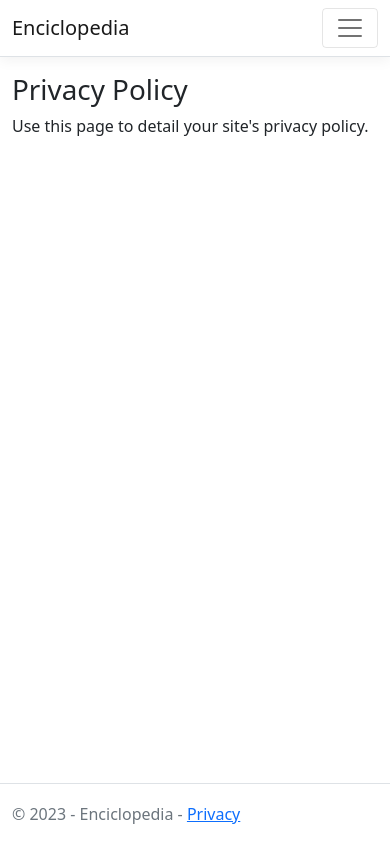
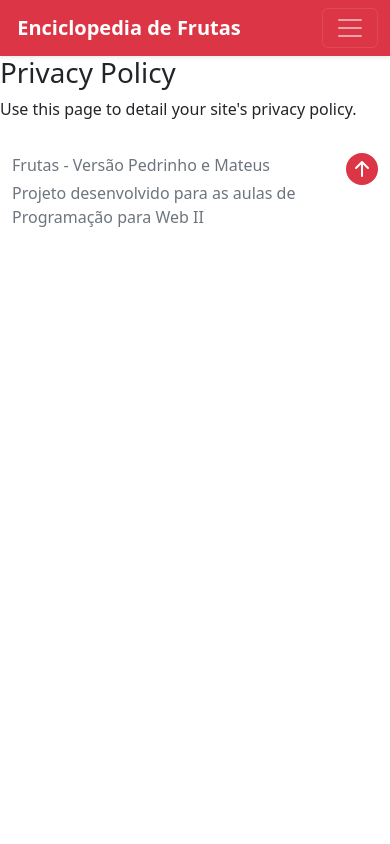
Before and after one commit to Bard0u/FruitsDictionary, an ASP.NET Core app: template Frutas/Views/Home/Privacy.cshtml in a window 390 px wide. Run offline with ASP.NET Core 8, Linux system fonts and the light colour scheme; the template is opened without the code that fills it, so the values that code supplies are empty; style sheets or scripts are compiled from the project's sources.

Commit message:
projeto quase finalizado

```diff
--- a/Frutas/Controllers/HomeController.cs
+++ b/Frutas/Controllers/HomeController.cs
@@ -26,7 +26,8 @@
         public IActionResult Details(int Numero)
     {
         var frutas = _fruitService.GetDetailedFruits(Numero);
-        return View();
+        frutas.Tipos = _fruitService.GetTipos();
+        return View(frutas);
     }
 
     public IActionResult Privacy()
--- a/Frutas/Models/DetailsDto.cs
+++ b/Frutas/Models/DetailsDto.cs
@@ -10,5 +10,8 @@
         public Fruta Prior { get; set; }
         public Fruta Current { get; set; }
         public Fruta Next { get; set; }
+
+        public List<Tipo> Tipos { get; set; }
+
     }
 }
--- a/Frutas/Views/Shared/_Layout.cshtml
+++ b/Frutas/Views/Shared/_Layout.cshtml
@@ -1,49 +1,83 @@
-<!DOCTYPE html>
-<html lang="en">
+<!doctype html>
+<html lang="pt-br">
+
 <head>
-    <meta charset="utf-8" />
-    <meta name="viewport" content="width=device-width, initial-scale=1.0" />
-    <title>@ViewData["Title"] - Enciclopedia de Frutas</title>
-    <link rel="stylesheet" href="~/lib/bootstrap/dist/css/bootstrap.min.css" />
-    <link rel="stylesheet" href="~/css/site.css" asp-append-version="true" />
-    <link rel="stylesheet" href="~/Frutas.styles.css" asp-append-version="true" />
+    <meta charset="utf-8">
+    <meta name="viewport" content="width=device-width, initial-scale=1">
+    <title>Enciclopedia de Frutas</title>
+
+    <link rel="apple-touch-icon" href="~/imgs/favico.png" sizes="180x180">
+    <link rel="icon" href="~/imgs/favico.png" sizes="32x32" type="image/png">
+    <link rel="icon" href="~/imgs/favico.png" sizes="16x16" type="image/png">
+    <link rel="icon" href="~/imgs/favico.png">
+
+<link href="https://cdn.jsdelivr.net/npm/bootstrap@5.2.0/dist/css/bootstrap.min.css" rel="stylesheet"
+        integrity="sha384-gH2yIJqKdNHPEq0n4Mqa/HGKIhSkIHeL5AyhkYV8i59U5AR6csBvApHHNl/vI1Bx" crossorigin="anonymous">
+    <link rel="stylesheet" href="css/site.css" />
+
 </head>
+
 <body>
     <header>
-        <nav class="navbar navbar-expand-sm navbar-toggleable-sm navbar-light bg-white border-bottom box-shadow mb-3">
-            <div class="container-fluid">
-                <a class="navbar-brand" asp-area="" asp-controller="Home" asp-action="Index">Enciclopedia</a>
-                <button class="navbar-toggler" type="button" data-bs-toggle="collapse" data-bs-target=".navbar-collapse" aria-controls="navbarSupportedContent"
-                        aria-expanded="false" aria-label="Toggle navigation">
+        <div class="collapse bg-danger" id="navbarHeader">
+            <div class="container">
+                <div class="row">
+                    <div class="col-sm-8 col-md-7 py-4">
+                        <h4 class="text-white">Sobre</h4>
+                        <p class="text-white">
+                            Projeto desenvolvido como trabalho do primeiro bimestre
+                        </p>
+                    </div>
+                    <div class="col-sm-4 offset-md-1 py-4">
+                        <h4 class="text-white">Contatos</h4>
+                        <ul class="list-unstyled">
+                            <li><a href="#" class="text-white">Follow on Twitter</a></li>
+                            <li><a href="#" class="text-white">Like on Facebook</a></li>
+                            <li><a href="#" class="text-white">E-mail</a></li>
+                        </ul>
+                    </div>
+                </div>
+            </div>
+        </div>
+        <div class="navbar navbar-dark bg-danger shadow-sm">
+            <div class="container">
+                <a asp-action="Index" class="navbar-brand d-flex align-items-center">
+                    &nbsp;<strong>Enciclopedia de Frutas</strong>
+                </a>
+                <button class="navbar-toggler" type="button" data-bs-toggle="collapse" data-bs-target="#navbarHeader"
+                    aria-controls="navbarHeader" aria-expanded="false" aria-label="Toggle navigation">
                     <span class="navbar-toggler-icon"></span>
                 </button>
-                <div class="navbar-collapse collapse d-sm-inline-flex justify-content-between">
-                    <ul class="navbar-nav flex-grow-1">
-                        <li class="nav-item">
-                            <a class="nav-link text-dark" asp-area="" asp-controller="Home" asp-action="Index">Home</a>
-                        </li>
-                        <li class="nav-item">
-                            <a class="nav-link text-dark" asp-area="" asp-controller="Home" asp-action="Privacy">Privacy</a>
-                        </li>
-                    </ul>
-                </div>
             </div>
-        </nav>
+        </div>
     </header>
-    <div class="container">
-        <main role="main" class="pb-3">
-            @RenderBody()
-        </main>
-    </div>
 
-    <footer class="border-top footer text-muted">
+    <main>
+        @RenderBody()
+    </main>
+
+    <footer class="text-muted py-3 ">
         <div class="container">
-            &copy; 2023 - Enciclopedia - <a asp-area="" asp-controller="Home" asp-action="Privacy">Privacy</a>
+            <p class="float-end">
+                <a href="#">
+                    <svg xmlns="http://www.w3.org/2000/svg" width="32" height="32" fill="currentColor"
+                        class="bi bi-arrow-up-circle-fill text-danger" viewBox="0 0 16 16">
+                        <path
+                            d="M16 8A8 8 0 1 0 0 8a8 8 0 0 0 16 0zm-7.5 3.5a.5.5 0 0 1-1 0V5.707L5.354 7.854a.5.5 0 1 1-.708-.708l3-3a.5.5 0 0 1 .708 0l3 3a.5.5 0 0 1-.708.708L8.5 5.707V11.5z" />
+                    </svg>
+                </a>
+            </p>
+            <p class="mb-1">Frutas - Versão Pedrinho e Mateus</p>
+            <p class="mb-0">Projeto desenvolvido para as aulas de Programação para Web II</p>
         </div>
     </footer>
-    <script src="~/lib/jquery/dist/jquery.min.js"></script>
-    <script src="~/lib/bootstrap/dist/js/bootstrap.bundle.min.js"></script>
-    <script src="~/js/site.js" asp-append-version="true"></script>
+
+    <script src="https://cdn.jsdelivr.net/npm/bootstrap@5.2.0/dist/js/bootstrap.bundle.min.js"
+        integrity="sha384-A3rJD856KowSb7dwlZdYEkO39Gagi7vIsF0jrRAoQmDKKtQBHUuLZ9AsSv4jD4Xa"
+        crossorigin="anonymous"></script>
+    <script src="/lib/jquery/dist/jquery.min.js"></script>
+    <script src="/js/site.js" asp-append-version="true"></script>
     @await RenderSectionAsync("Scripts", required: false)
 </body>
+
 </html>
--- a/Frutas/wwwroot/css/site.css
+++ b/Frutas/wwwroot/css/site.css
@@ -7,7 +7,7 @@
 }
 
 .card:hover {
-    border: 3px solid red;
+    border: 3px solid #690202;
     transform: scale(1.15);
     transition: 1s;
     z-index: 1000;
@@ -31,11 +31,11 @@
 
   /* Handle */
   ::-webkit-scrollbar-thumb {
-    background: #dc3545;
+    background: #690202;
     border-radius: 10px;
   }
 
   /* Handle on hover */
   ::-webkit-scrollbar-thumb:hover {
-    background: #b30000;
+    background: #f50000;
   }
--- a/Frutas/wwwroot/js/site.js
+++ b/Frutas/wwwroot/js/site.js
@@ -25,9 +25,9 @@
         document.getElementById("btn-all").classList.add("btn-lg");
     };
     if (count == 0) {
-        document.getElementById("zeroFrutas").style.display = 'block';
+        document.getElementById("zeroFruta").style.display = 'block';
     }
     else {
-        document.getElementById("zeroFrutas").style.display = 'none';
+        document.getElementById("zeroFruta").style.display = 'none';
     }
 }
```
Also changed, not shown: Frutas/Data/Fruta.json (deleted, +0 -9 lines), Frutas/Data/Frutas.json (added, +79 -0 lines), Frutas/Data/tipos.json (+7 -3 lines), Frutas/Services/FruitService.cs (+7 -6 lines), Frutas/Views/Home/Details.cshtml (+7 -8 lines), Frutas/Views/Home/Index.cshtml (+4 -3 lines), Frutas/Views/Shared/_Layout.cshtml.css (line endings or trailing spaces), Frutas/wwwroot/imgs/Artificial.png (added), Frutas/wwwroot/imgs/favico.png (added), Frutas/wwwroot/imgs/ushi.png (added).
